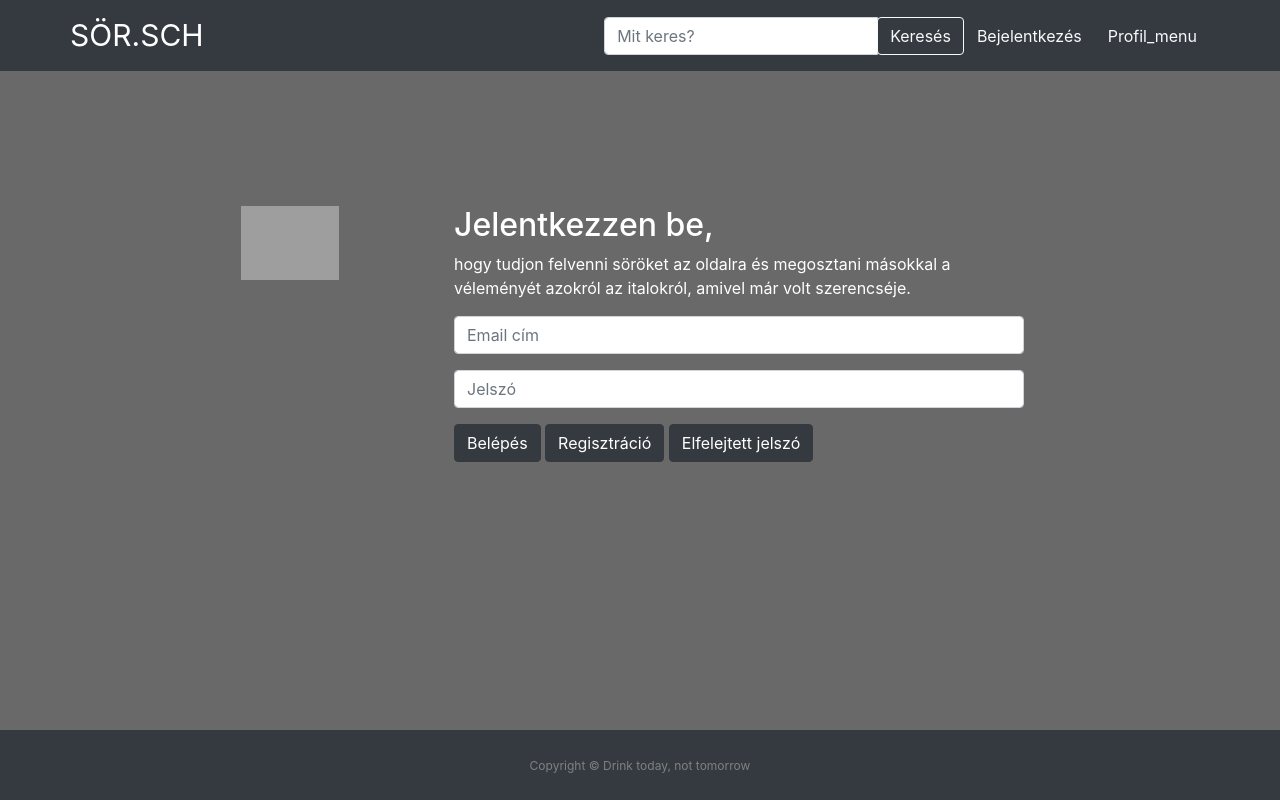
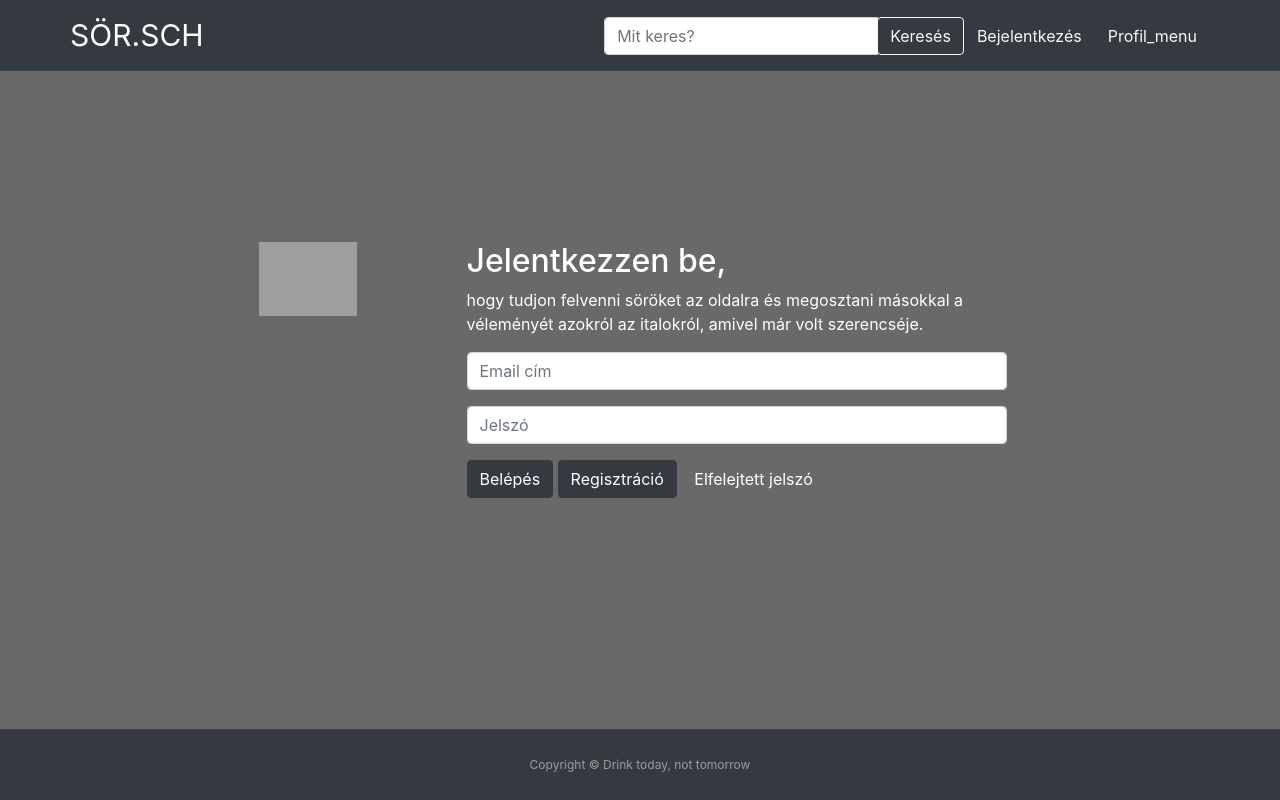
Before and after one commit to alittahu/szojs-hf, a website: page static/login.html in a window 1280 px wide. Drawn offline with nearby package versions, Linux system fonts and the light colour scheme; grey boxes are pictures that could not be loaded.

Commit message:
login updated

```diff
--- a/static/login.css
+++ b/static/login.css
@@ -1,5 +1,5 @@
 .inner {
-    margin-top: 135px;
+    margin-top: auto;
     margin-bottom: auto;
 }
 
@@ -9,6 +9,18 @@ body {
     background-color: dimgray;
 }
 
-.mainDiv {
-    max-width:1200px
+#bforgotPass{
+    color: white;
 }
+
+#loginImage{
+    max-width: 98px;
+}
+
+#tLoginIn{
+    color: white;
+}
+
+#tlongLoginIn{
+    color: white;
+}
--- a/static/login.html
+++ b/static/login.html
@@ -1,18 +1,18 @@
 <!doctype html>
 <html lang="en">
 <head>
+    <meta charset="utf-8">
+    <meta name="viewport" content="width=device-width, initial-scale=1, shrink-to-fit=no">
+    <title>SOR.SCH bejelentkezés</title>
+
     <link rel="stylesheet" href="bootstrap.min.css"
           integrity="sha384-JcKb8q3iqJ61gNV9KGb8thSsNjpSL0n8PARn9HuZOnIxN0hoP+VmmDGMN5t9UJ0Z" crossorigin="anonymous">
-    <meta charset="utf-8">
-    <meta name="viewport" content="width=device-width, initial-scale=1, shrink-to-fit=no">
-    <title>SOR.SCH</title>
-
     <link rel="canonical" href="https://getbootstrap.com/docs/4.5/examples/dashboard/">
     <link rel="canonical" href="https://getbootstrap.com/docs/4.0/examples/sticky-footer/">
     <link rel="stylesheet" href="header.css">
     <link rel="stylesheet" href="login.css">
     <link rel="stylesheet" href="footer.css">
-    <!-- komment hozzáadva -->
+
     <meta name="msapplication-config" content="/docs/4.5/assets/img/favicons/browserconfig.xml">
     <meta name="theme-color" content="#563d7c">
 
@@ -49,16 +49,15 @@
 </header>
 
 <main role="main" class="inner">
-    <div class="container mainDiv">
-        <div class="row justify-content-center">
+    <div class="container">
+        <div class="row justify-content-center" >
             <div class="d-none d-sm-block">
-                <img src="http://pngimg.com/uploads/beer/beer_PNG2379.png" class="img-fluid" alt="Responsive image"
-                     style="max-width: 98px">
+                <img id="loginImage" src="http://pngimg.com/uploads/beer/beer_PNG2379.png" class="img-fluid" alt="Responsive image">
             </div>
             <div class="col-1"></div>
             <div class="col-10 col-sm-6">
-                <h2 style="color: #ffffff">Jelentkezzen be,</h2>
-                <p style="color: #ffffff">hogy tudjon felvenni söröket az oldalra és megosztani másokkal a véleményét
+                <h2 id="tLoginIn">Jelentkezzen be,</h2>
+                <p id="tlongLoginIn">hogy tudjon felvenni söröket az oldalra és megosztani másokkal a véleményét
                     azokról az italokról, amivel már volt szerencséje.</p>
                 <form>
                     <div class="form-group">
@@ -71,14 +70,14 @@
                     <div class="inline"></div>
                     <a type="submit" class="btn btn-dark" href="index.html">Belépés</a>
                     <a type="submit" class="btn btn-dark" href="registration.html">Regisztráció</a>
-                    <a type="submit" class="btn btn-dark" href="#">Elfelejtett jelszó</a>
+                    <a type="submit" class="btn" id="bforgotPass" href="#">Elfelejtett jelszó</a>
                 </form>
             </div>
         </div>
     </div>
 </main>
 
-<footer id="sticky-footer" class="py-4">
+<footer id="sticky-footer" class="py-4 bg-dark text-white-50 ">
     <div class="container text-center">
         <small>Copyright &copy; Drink today, not tomorrow</small>
     </div>
--- a/static/main.css
+++ b/static/main.css
@@ -8,11 +8,3 @@ body {
     height: 100%;
     background-color: dimgray;
 }
-
-.mainDiv {
-    max-width:1200px
-}
-
-#mainDiv {
-    max-width:1200px
-}
```
